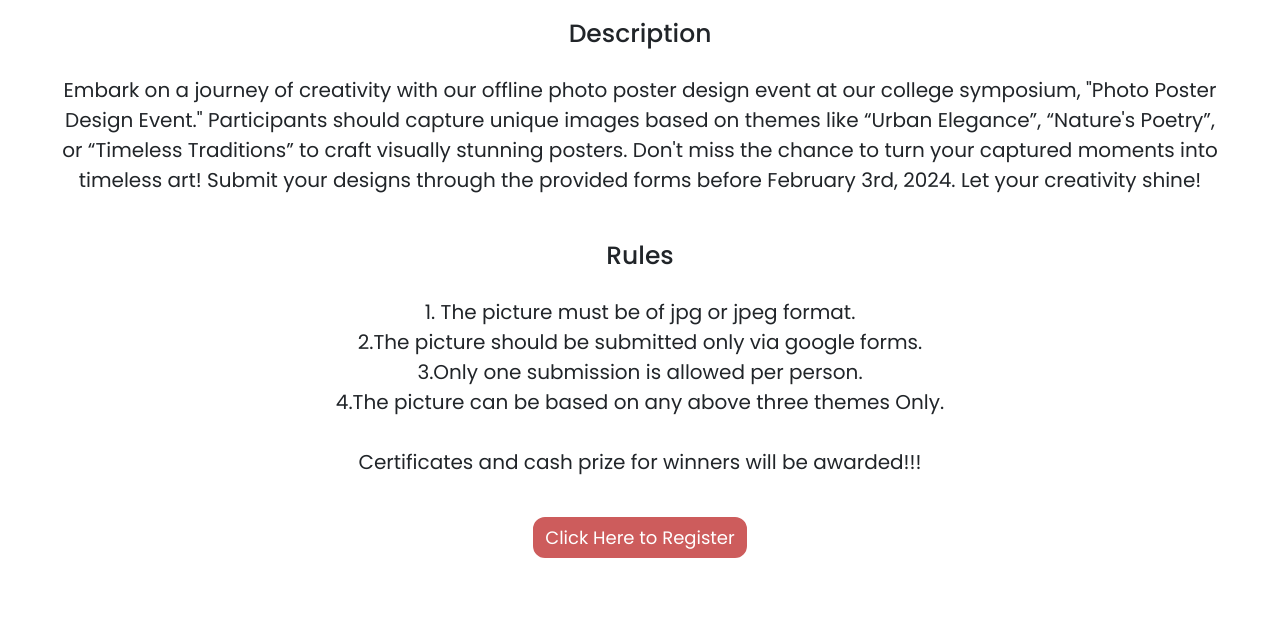
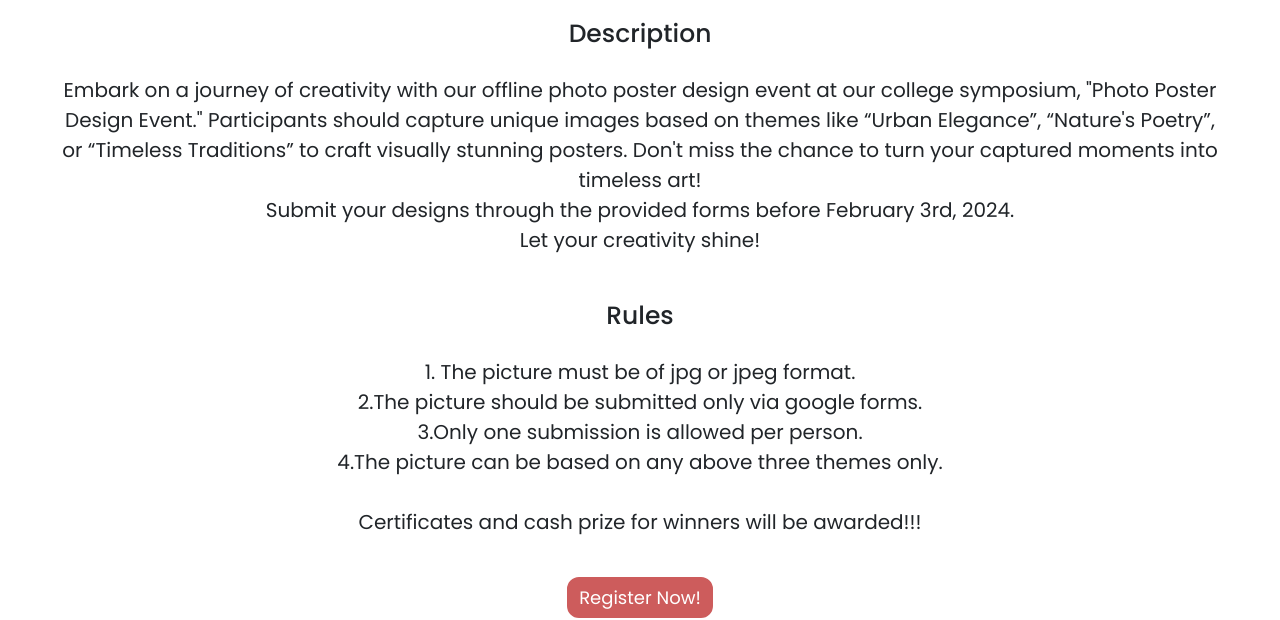
Before and after one commit to nikitadevendran/dextero24, a plain HTML site: page photoposter.html in a window 1280 px wide. Shown: the part 200-820 px from the top of the page. Drawn offline with nearby package versions, Linux system fonts and the light colour scheme.

Commit message:
Update photoposter.html

```diff
--- a/photoposter.html
+++ b/photoposter.html
@@ -86,8 +86,8 @@
             <p style="text-align:center;font-size:20px;">Embark on a journey of creativity with our offline photo poster design event at our college
 symposium, "Photo Poster Design Event." Participants should capture unique images based
 on themes like “Urban Elegance”, “Nature's Poetry”, or “Timeless Traditions” to craft visually
-stunning posters. Don't miss the chance to turn your captured moments into timeless art!
-Submit your designs through the provided forms before February 3rd, 2024. Let your
+stunning posters. Don't miss the chance to turn your captured moments into timeless art! <br>
+Submit your designs through the provided forms before February 3rd, 2024. <br>Let your
 creativity shine!
  <br><br>
 </p>
@@ -96,11 +96,11 @@ creativity shine!
             1. The picture must be of jpg or jpeg format.<br>
 2.The picture should be submitted only via google forms.<br>
 3.Only one submission is allowed per person.<br>
-4.The picture can be based on any above three themes Only.<br><br>
+4.The picture can be based on any above three themes only.<br><br>
 Certificates and cash prize for winners will be awarded!!! <br><br>
-	      <a href='https://forms.gle/qAyPaYpxRfi8XpmQ6/'>
-        <button class="GFG">
-            Click Here to Register
+
+        <button class="GFG" onclick="document.location='https://forms.gle/qAyPaYpxRfi8XpmQ6/'">
+           Register Now!
         </button> </p>
 
             <style>
```
